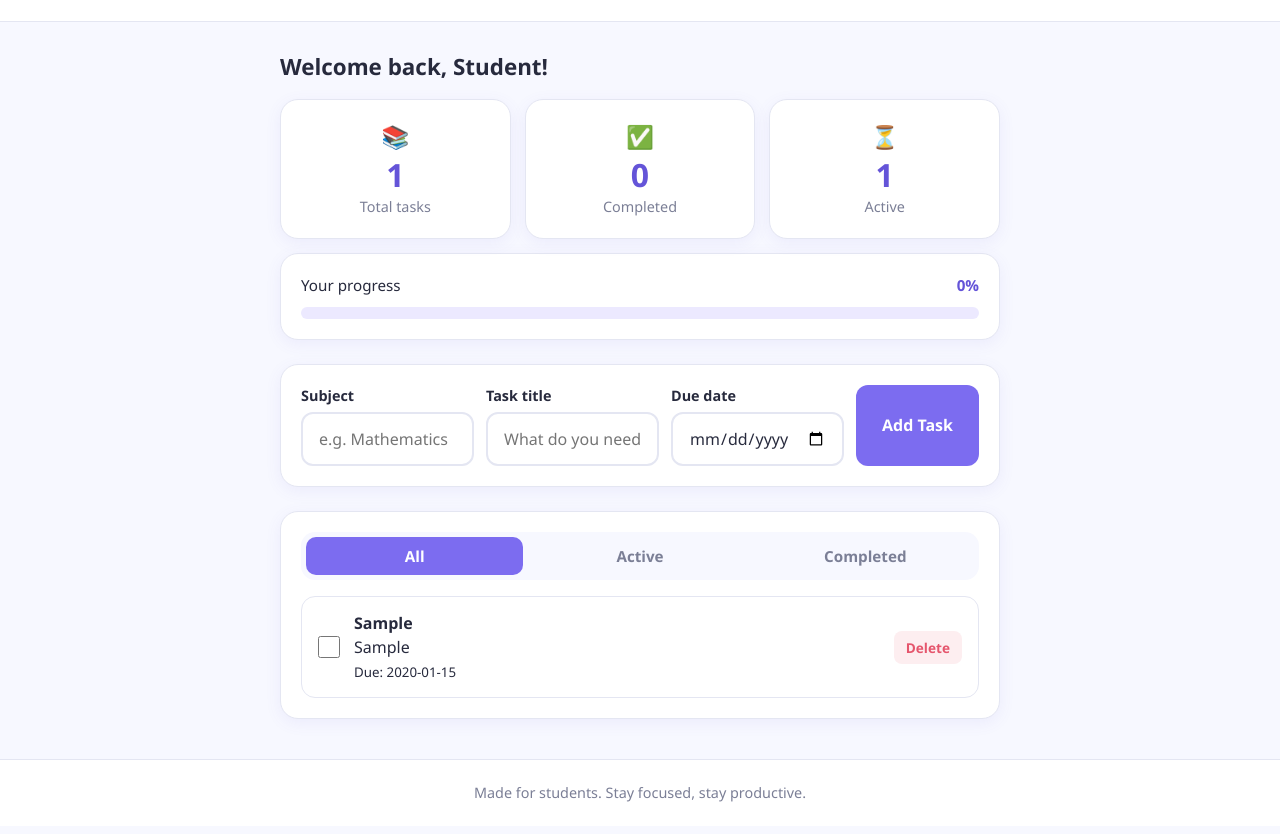
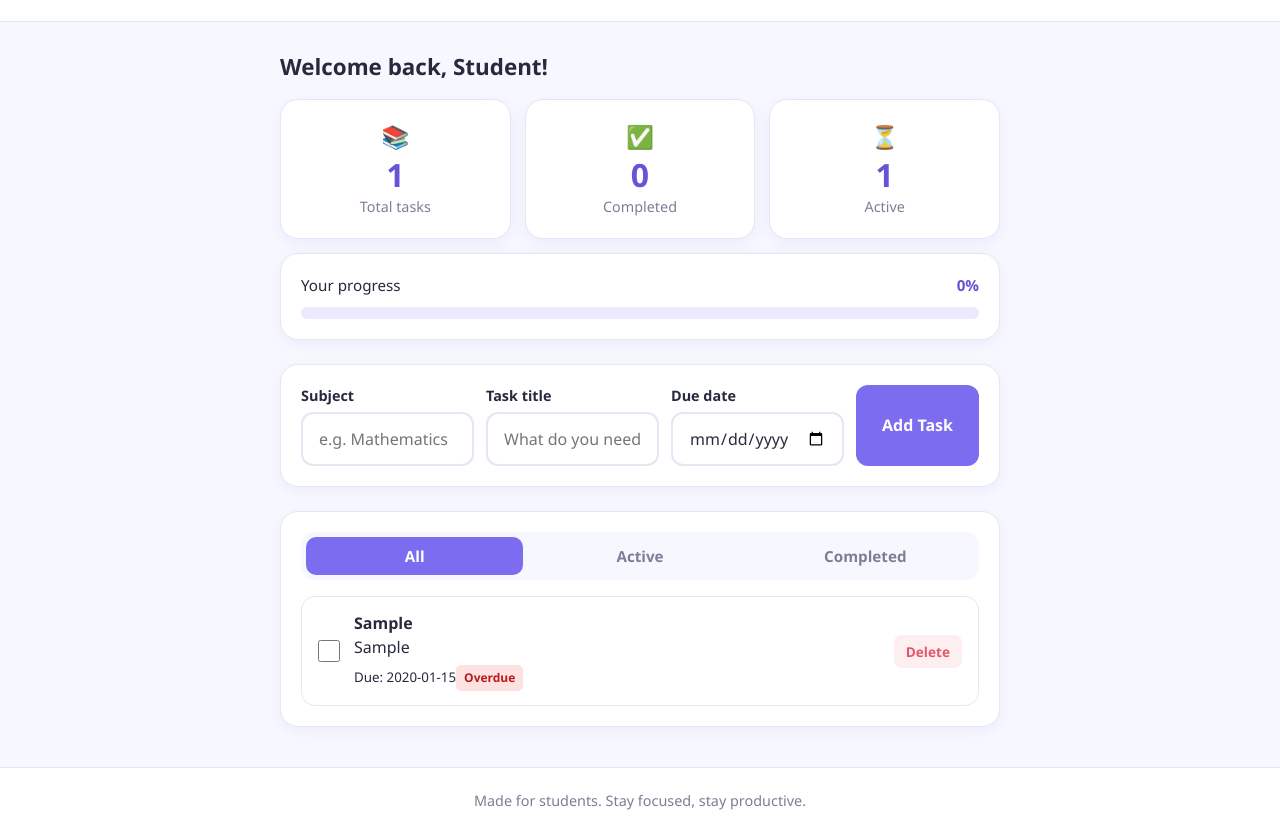
Before and after one commit to Agron95/study-planer, a plain HTML site: page index.html in a window 1280 px wide. Both pictures are taken after typing "Sample", "Sample", "2020-01-15" into the empty fields and a click on the button "Add Task". Shown: the part 105-939 px from the top of the page. Drawn offline with Linux system fonts and the light colour scheme.

Commit message:
Complete task 09: highlight overdue tasks

```diff
--- a/script.js
+++ b/script.js
@@ -94,7 +94,24 @@ function loadTasks() {
 }
 
 
-// ---------- 5. Add a new task ----------
+// ---------- 5. Check if task is overdue ----------
+
+function isOverdue(task) {
+
+    const today = new Date();
+
+    const year = today.getFullYear();
+    const month = String(today.getMonth() + 1).padStart(2, "0");
+    const day = String(today.getDate()).padStart(2, "0");
+
+    const todayDate = year + "-" + month + "-" + day;
+
+    return !task.completed && task.dueDate < todayDate;
+
+}
+
+
+// ---------- 6. Add a new task ----------
 
 function addTask(event) {
 
@@ -132,7 +149,7 @@ function addTask(event) {
 }
 
 
-// ---------- 6. Mark task as completed ----------
+// ---------- 7. Mark task as completed ----------
 
 function toggleTask(id) {
 
@@ -158,7 +175,7 @@ function toggleTask(id) {
 }
 
 
-// ---------- 7. Delete a task ----------
+// ---------- 8. Delete a task ----------
 
 function deleteTask(id) {
 
@@ -175,7 +192,7 @@ function deleteTask(id) {
 }
 
 
-// ---------- 8. Filter tasks ----------
+// ---------- 9. Filter tasks ----------
 
 function getVisibleTasks() {
 
@@ -200,7 +217,7 @@ function getVisibleTasks() {
 }
 
 
-// ---------- 9. Display tasks ----------
+// ---------- 10. Display tasks ----------
 
 function renderTasks() {
 
@@ -254,6 +271,18 @@ function renderTasks() {
         information.appendChild(subject);
         information.appendChild(title);
         information.appendChild(date);
+
+        // Show overdue label
+        if (isOverdue(task)) {
+
+            const overdueLabel = document.createElement("span");
+
+            overdueLabel.className = "overdue-label";
+            overdueLabel.textContent = "Overdue";
+
+            information.appendChild(overdueLabel);
+
+        }
 
         // Create delete button
         const deleteButton = document.createElement("button");
@@ -310,7 +339,7 @@ function renderTasks() {
 }
 
 
-// ---------- 10. Update statistics ----------
+// ---------- 11. Update statistics ----------
 
 function renderStats() {
 
@@ -341,7 +370,7 @@ function renderStats() {
 }
 
 
-// ---------- 11. Render everything ----------
+// ---------- 12. Render everything ----------
 
 function render() {
 
@@ -352,7 +381,7 @@ function render() {
 }
 
 
-// ---------- 12. Event listeners ----------
+// ---------- 13. Event listeners ----------
 
 // Submit the form
 taskForm.addEventListener("submit", addTask);
@@ -391,7 +420,7 @@ filterButtons.forEach(function(button) {
 });
 
 
-// ---------- 13. Start the website ----------
+// ---------- 14. Start the website ----------
 
 loadTasks();
 
--- a/style.css
+++ b/style.css
@@ -485,3 +485,13 @@ input[type="checkbox"]:focus-visible {
     transition: none !important;
   }
 }
+.overdue-label {
+    display: inline-block;
+    color: #b91c1c;
+    background-color: #fee2e2;
+    padding: 4px 8px;
+    border-radius: 5px;
+    font-size: 12px;
+    font-weight: bold;
+    margin-top: 6px;
+}
```
